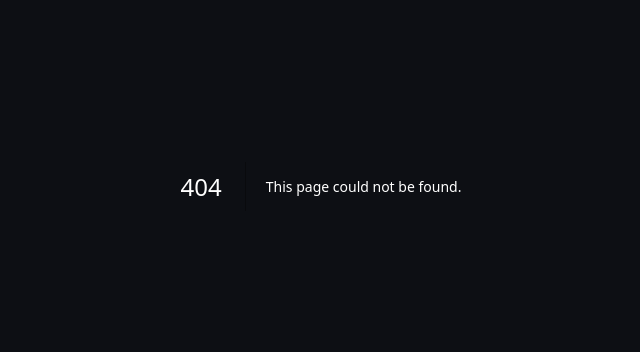
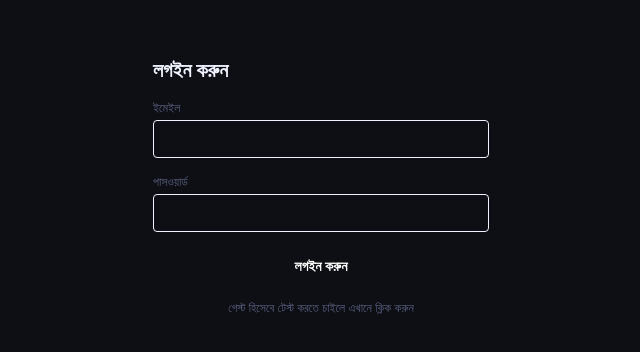
Before and after one commit to jaydeb2023/bongflow, a Next.js app: page /login in a window 1280 px wide. Before the commit this address had no page. Shown: the part 214-566 px from the top of the page, without its empty margins (319-959 px from the left). Built offline with nearby package versions, Linux system fonts and the light colour scheme; no server answers.

Commit message:
Create page.tsx

```diff
--- /dev/null
+++ b/src/app/login/page.tsx
@@ -0,0 +1,135 @@
+// src/app/login/page.tsx
+'use client'
+
+import { useState, useEffect } from 'react'
+import { useRouter } from 'next/navigation'
+
+export default function LoginPage() {
+  const router = useRouter()
+  const [email, setEmail] = useState('')
+  const [password, setPassword] = useState('')
+  const [isSubmitting, setIsSubmitting] = useState(false)
+  const [error, setError] = useState('')
+
+  useEffect(() => {
+    async function checkAuth() {
+      const res = await fetch('/api/auth/me')
+      const data = await res.json()
+      if (data.user) {
+        router.push('/dashboard')
+      }
+    }
+    checkAuth()
+  }, [router])
+
+  async function handleSubmit(e: React.FormEvent) {
+    e.preventDefault()
+    setIsSubmitting(true)
+    setError('')
+
+    try {
+      const res = await fetch('/api/auth/me', {
+        method: 'PUT',
+        headers: { 'Content-Type': 'application/json' },
+        body: JSON.stringify({ email, password }),
+      })
+      const data = await res.json()
+
+      if (!res.ok) {
+        throw new Error(data.error || 'Login failed')
+      }
+
+      router.push('/dashboard')
+    } catch (err: any) {
+      setError(err.message || 'Something went wrong')
+    } finally {
+      setIsSubmitting(false)
+    }
+  }
+
+  return (
+    <div
+      className="flex min-h-screen items-center justify-center"
+      style={{ background: 'var(--dark)', color: 'var(--text)' }}
+    >
+      <div
+        className="card p-6 w-full max-w-sm"
+        style={{ background: 'var(--dark2)', border: '1px solid var(--card-border)' }}
+      >
+        <h1
+          className="text-xl font-bold mb-4"
+          style={{ color: 'var(--text-primary)' }}
+        >
+          লগইন করুন
+        </h1>
+
+        {error && (
+          <div
+            className="text-xs mb-3 p-2 rounded"
+            style={{ background: 'var(--red-900)', color: 'var(--text)' }}
+          >
+            {error}
+          </div>
+        )}
+
+        <form onSubmit={handleSubmit} className="space-y-4">
+          <div>
+            <label
+              className="text-xs mb-1 block"
+              style={{ color: 'var(--text-muted)' }}
+            >
+              ইমেইল
+            </label>
+            <input
+              type="email"
+              value={email}
+              onChange={(e) => setEmail(e.target.value)}
+              disabled={isSubmitting}
+              required
+              className="w-full p-2 rounded bg-[var(--dark3)] border border-[var(--card-border)] text-[var(--text-primary)] text-sm"
+            />
+          </div>
+
+          <div>
+            <label
+              className="text-xs mb-1 block"
+              style={{ color: 'var(--text-muted)' }}
+            >
+              পাসওয়ার্ড
+            </label>
+            <input
+              type="password"
+              value={password}
+              onChange={(e) => setPassword(e.target.value)}
+              disabled={isSubmitting}
+              required
+              className="w-full p-2 rounded bg-[var(--dark3)] border border-[var(--card-border)] text-[var(--text-primary)] text-sm"
+            />
+          </div>
+
+          <button
+            type="submit"
+            disabled={isSubmitting}
+            style={{ background: 'var(--green-600)' }}
+            className="w-full py-2 rounded font-semibold text-sm"
+          >
+            {isSubmitting ? 'লগিন করা হচ্ছে...' : 'লগইন করুন'}
+          </button>
+        </form>
+
+        <div
+          className="mt-4 text-xs text-center"
+          style={{ color: 'var(--text-muted)' }}
+        >
+          গেস্ট হিসেবে টেস্ট করতে চাইলে{' '}
+          <span
+            style={{ color: 'var(--green-400)', cursor: 'pointer' }}
+            onClick={() => router.push('/dashboard')}
+          >
+            এখানে ক্লিক করুন
+          </span>
+        </div>
+      </div>
+    </div>
+  )
+}
```
